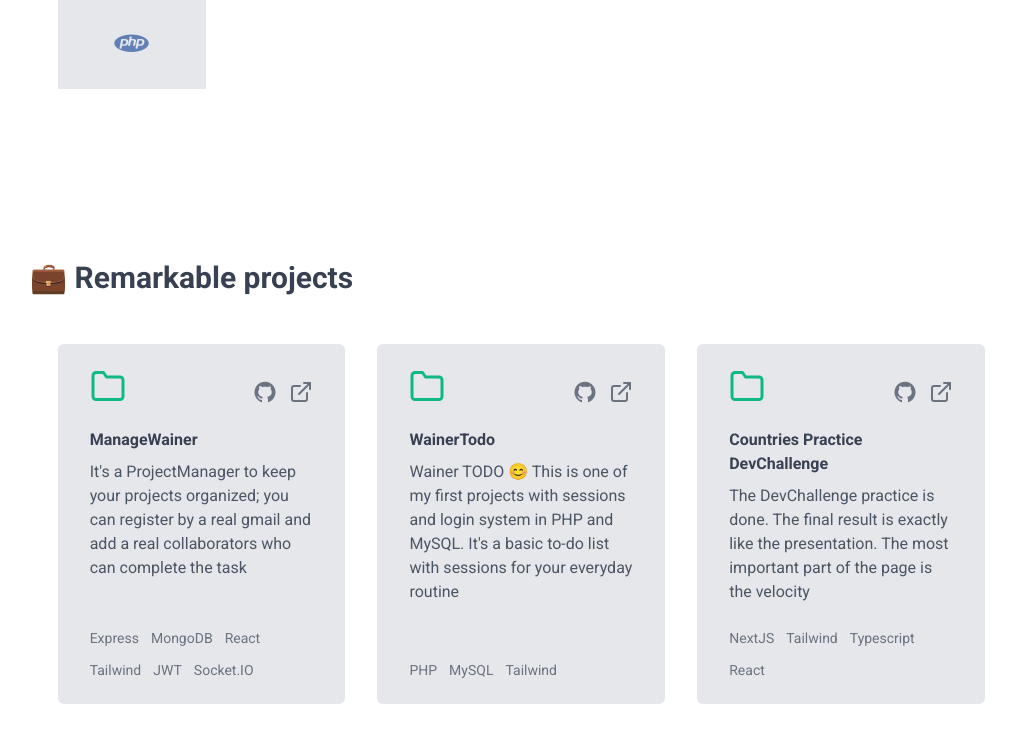
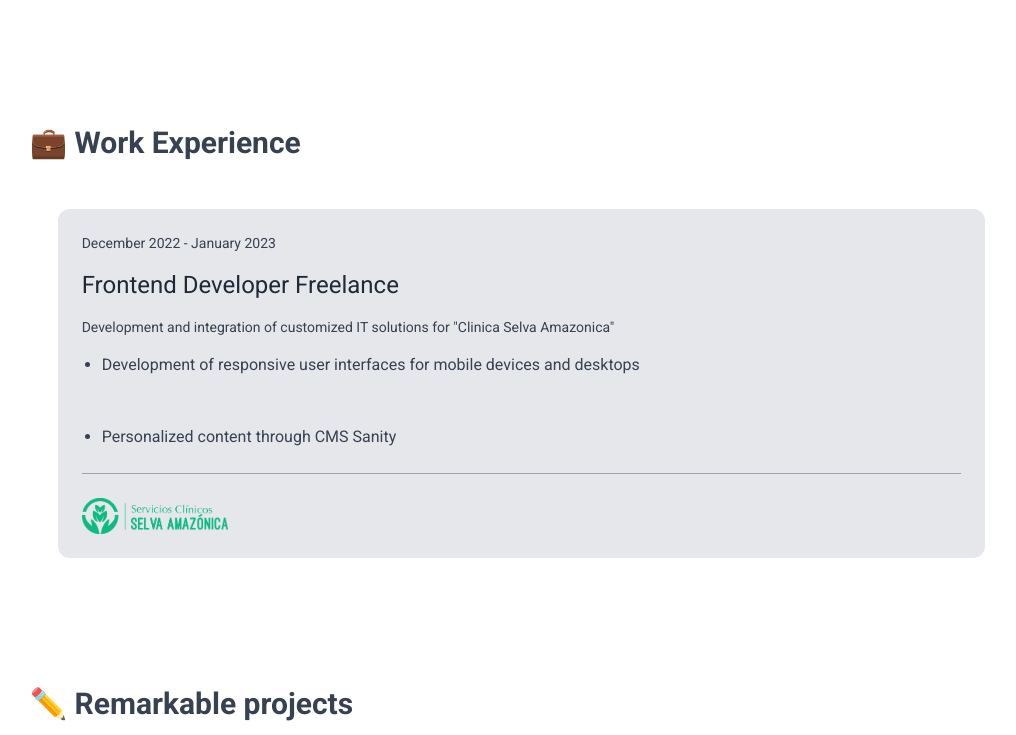
Before and after one commit to Ivowainer/old-ivowainer-portfolio, a Next.js app: page /about in a window 1280 px wide. Shown: the part 1540-2275 px from the top of the page, without its empty margins (171-1187 px from the left). Built offline with nearby package versions, Linux system fonts and the light colour scheme.

Commit message:
Work Experience section

```diff
--- a/src/components/ui/About/AboutIndex.tsx
+++ b/src/components/ui/About/AboutIndex.tsx
@@ -1,24 +1,31 @@
 import Me from "./Me";
 
-import { BiNotepad, BiCoffeeTogo } from 'react-icons/bi'
-import { BsBriefcase } from 'react-icons/bs'
+import { BiNotepad, BiCoffeeTogo } from "react-icons/bi";
+import { BsBriefcase } from "react-icons/bs";
 
 import NumberCard from "./NumberCard";
 
 const AboutIndex = () => {
     return (
-    <div className="px-6 lg:px-20 lg:h-screen 2xl:h-auto flex flex-col gap-14">
+        <div className="px-6 lg:px-20 lg:h-screen 2xl:h-auto flex flex-col gap-14 lg:mb-0 mb-12">
             <div className="flex flex-col">
                 <Me />
             </div>
 
-        <div className='flex justify-evenly text-gray-500 dark:text-gray-300'>
-            <NumberCard icon={<BsBriefcase />} number={10} text={"projects completed"}/>
-            <NumberCard icon={<BiCoffeeTogo />} number={120} text={"coffe consumed"}/>
+            <div className="flex justify-evenly text-gray-500 dark:text-gray-300">
+                <NumberCard icon={<BsBriefcase />} number={10} text={"projects completed"} />
+                <NumberCard icon={<BiCoffeeTogo />} number={120} text={"coffe consumed"} />
             </div>
-        <a href="https://drive.google.com/file/d/1nX0jZ5ZTemDfu6FXl_-b02XsN72qHd3O/view?usp=sharing" rel="noopener noreferrer" target="_blank" className="hidden lg:block fixed text-xl bottom-5 right-5 bg-emerald-500 px-3 py-2 text-white rounded-md"><BiNotepad /></a>
+            <a
+                href="https://drive.google.com/file/d/1nX0jZ5ZTemDfu6FXl_-b02XsN72qHd3O/view?usp=sharing"
+                rel="noopener noreferrer"
+                target="_blank"
+                className="hidden lg:block fixed text-xl bottom-5 right-5 bg-emerald-500 px-3 py-2 text-white rounded-md"
+            >
+                <BiNotepad />
+            </a>
         </div>
-  )
-}
+    );
+};
 
-export default AboutIndex
+export default AboutIndex;
--- a/src/components/ui/About/Projects/Projects.tsx
+++ b/src/components/ui/About/Projects/Projects.tsx
@@ -3,16 +3,15 @@ import CardProject from "./CardProject";
 
 const Projects = () => {
     return (
-    <section className="flex flex-col mt-32 px-4 gap-7 lg:px-24" id="projects">
-        <p className="text-3xl mb-5 dark:text-gray-300 text-gray-700 font-bold">💼 Remarkable projects</p>
+        <section className="flex flex-col  gap-7" id="projects">
+            <p className="text-3xl mb-5 dark:text-gray-300 text-gray-700 font-bold">✏️ Remarkable projects</p>
             <div className="px-7 grid grid-cols-1 lg:grid-cols-2 xl:grid-cols-3 gap-8">
-
-          {PROJECTS.map(value => (
+                {PROJECTS.map((value) => (
                     <CardProject key={value.name} project={value} />
                 ))}
             </div>
         </section>
-  )
-}
+    );
+};
 
-export default Projects
+export default Projects;
--- a/src/components/ui/About/Technologies/Technologies.tsx
+++ b/src/components/ui/About/Technologies/Technologies.tsx
@@ -1,16 +1,16 @@
 import FrontendStack from "./FrontendStack";
-import BackendStack from './BackendStack';
+import BackendStack from "./BackendStack";
 
 const Technologies = () => {
     return (
-    <section className="flex flex-col lg:h-screen 2xl:h-auto justify-center gap-7 px-4 lg:px-24 mt-12 pt-24 border-t border-gray-200" id="knowledge">
+        <section className="flex flex-col  justify-center gap-7 pt-24 border-t border-gray-200" id="knowledge">
             <p className="text-3xl mb-5 dark:text-gray-300 text-gray-700 font-bold">🧑🏾‍💻 Technologies</p>
             <div className="px-7 flex flex-col gap-3">
                 <FrontendStack />
                 <BackendStack />
             </div>
         </section>
-  )
-}
+    );
+};
 
-export default Technologies
+export default Technologies;
--- /dev/null
+++ b/src/components/ui/About/Works/WorkCard.tsx
@@ -0,0 +1,32 @@
+import Image from "next/image";
+import Link from "next/link";
+
+export interface WorkCardProps {
+    imageUrl: string;
+    textPoints: string[];
+    charge: string;
+    description: string;
+    date: string;
+}
+
+const WorkCard = ({ charge, date, description, imageUrl, textPoints }: WorkCardProps) => {
+    return (
+        <Link href="https://www.clinicaselvaamazonica.com/" target={"_blank"} className="flex flex-col rounded-xl p-6 bg-[#E5E7EB] dark:bg-[#4B5563] hover:scale-110 transition-transform">
+            <div className="flex flex-col gap-4 border-b border-gray-400 text-gray-700 dark:text-gray-200 pb-6">
+                <p className="text-sm">{date}</p>
+                <p className="text-2xl text-gray-800 dark:text-gray-300">{charge}</p>
+                <p className="text-sm">{description}</p>
+                <ul className="flex flex-col lg:flex-row list-disc list-ouside px-5 text-base xl:gap-12 flex-wrap text-gray-700 dark:text-gray-300">
+                    {textPoints.map((val) => (
+                        <li key={val}>{val}</li>
+                    ))}
+                </ul>
+            </div>
+            <div className="w-full mt-6 image-to-green">
+                <Image width={150} height={300} className="w-1/6" src={imageUrl} alt={`Image Logo Project Work Experience Ivan Campos Wainer`} />
+            </div>
+        </Link>
+    );
+};
+
+export default WorkCard;
--- /dev/null
+++ b/src/components/ui/About/Works/WorkIndex.tsx
@@ -0,0 +1,28 @@
+import { WorkCardProps } from "./WorkCard";
+
+import WorkCard from "./WorkCard";
+
+const WorkData: WorkCardProps[] = [
+    {
+        charge: "Frontend Developer Freelance",
+        date: "December 2022 - January 2023",
+        description: 'Development and integration of customized IT solutions for "Clinica Selva Amazonica"',
+        imageUrl: "/projects/selvamazonica_logo.png",
+        textPoints: ["Development of responsive user interfaces for mobile devices and desktops", "Personalized content through CMS Sanity"],
+    },
+];
+
+const WorkIndex = () => {
+    return (
+        <section className="flex flex-col gap-7 ">
+            <p className="text-3xl mb-5 dark:text-gray-300 text-gray-700 font-bold">💼 Work Experience</p>
+            <div className="px-7">
+                {WorkData.map((val) => (
+                    <WorkCard key={val.description} charge={val.charge} date={val.date} description={val.description} imageUrl={val.imageUrl} textPoints={val.textPoints} />
+                ))}
+            </div>
+        </section>
+    );
+};
+
+export default WorkIndex;
--- /dev/null
+++ b/src/helpers/EducationInfo.ts
@@ -0,0 +1,44 @@
+import { CoursesProps } from "../components/ui/About/Education/BookMark";
+
+export const EducationBookMarkInfo: CoursesProps[] = [
+    {
+        text: "Coderhouse - Programacion Backend",
+        date: "Currently Studying",
+        description:
+            "Modern application development with NodeJS, MongoDB and asynchronous techniques; I work on SQL and NoSQL databases, mastering data management efficiently, agilely and with great ease of scalability.",
+        height: "h-36",
+    },
+    {
+        text: "Lic. Ciencias de la Computación",
+        date: "Currently Studying",
+        description: "Bachelor of Computer's Science in the FCEIA (Ciencias Exactas, Ingeniería y Agrimensura), UNR (Universidad Nacional de Rosario) ",
+    },
+    {
+        text: "Course NextJS",
+        date: "Currently Studying",
+        description: "Next.js: El framework de React para producción | del profesor Fernando Herrera en Udemy",
+        height: "h-32 lg:h-24",
+    },
+    {
+        text: "Course ReactJS",
+        date: "2021",
+        description: "React - La Guía Completa: Hooks Context Redux MERN +15 Apps | del profesor Juan Pablo de la Torre Valdez en Udemy",
+    },
+    {
+        text: "Course Git",
+        date: "2021",
+        description: "Free RocketCode course",
+        height: "h-24",
+    },
+    {
+        text: "Course PHP & MySql",
+        date: "2019",
+        description: "Desarrollo Web Completo con HTML5, CSS3, JS AJAX PHP y MySQL | del profesor Juan Pablo de la Torre Valdez en Udemy",
+    },
+    {
+        text: "Instituto Belgrano 2060",
+        date: "2018 - 2022",
+        description: "High school located in Rosario, Santa Fe; Degree in 'Bachelor in Communication'. With orientation in communication, arts, design and programming",
+        lastItem: true,
+    },
+];
--- a/src/pages/about.tsx
+++ b/src/pages/about.tsx
@@ -3,8 +3,9 @@ import Education from "../components/ui/About/Education/Education";
 import Technologies from "../components/ui/About/Technologies/Technologies";
 import Projects from "../components/ui/About/Projects/Projects";
 import AboutIndex from "../components/ui/About/AboutIndex";
+import WorkIndex from "../components/ui/About/Works/WorkIndex";
 
-const about = () => {
+const About = () => {
     return (
         <MainLayout
             pageName="About"
@@ -13,12 +14,15 @@ const about = () => {
         >
             <div className="pt-6 lg:pt-6 pb-8">
                 <AboutIndex />
-                <Technologies />
-                <Projects />
-                <Education />
+                <div className="px-4 lg:px-24 flex flex-col gap-32">
+                    <Technologies />
+                    <WorkIndex />
+                    <Projects />
+                    <Education />
+                </div>
             </div>
         </MainLayout>
     );
 };
 
-export default about;
+export default About;
--- a/src/pages/blog/category/[category].tsx
+++ b/src/pages/blog/category/[category].tsx
@@ -23,7 +23,7 @@ const PageCategory = ({ posts, categories, postCategoryFilter }: EntriesType) =>
     }, []);
 
     return (
-        <MainLayout pageName="Blog" pageDescription="Look the last post from IvoWainer Portfolio!" post={false}>
+        <MainLayout pageName="Blog" pageDescription="Look the last post from Ivan Campos Wainer Portfolio!" post={false}>
             <div className="px-6 lg:px-20 pt-6 lg:pt-10 pb-8 min-h-screen dark:bg-gray-700">
                 <p className="dark:text-gray-300 text-gray-600 font-bold text-4xl">✍️ Writes</p>
 
--- a/src/styles/globals.css
+++ b/src/styles/globals.css
@@ -111,4 +111,6 @@
 }
 
 
-/* MARKDOWN */
+.image-to-green{
+    filter: brightness(0) saturate(100%) invert(60%) sepia(35%) saturate(1279%) hue-rotate(113deg) brightness(87%) contrast(88%);
+}
```
Also changed, not shown: src/components/ui/About/Education/BookMark.tsx (+10 -11 lines), src/components/ui/About/Education/Education.tsx (+15 -17 lines), public/projects/selvamazonica_logo.png (added). Lines whose indentation alone changed are shown as unchanged.
